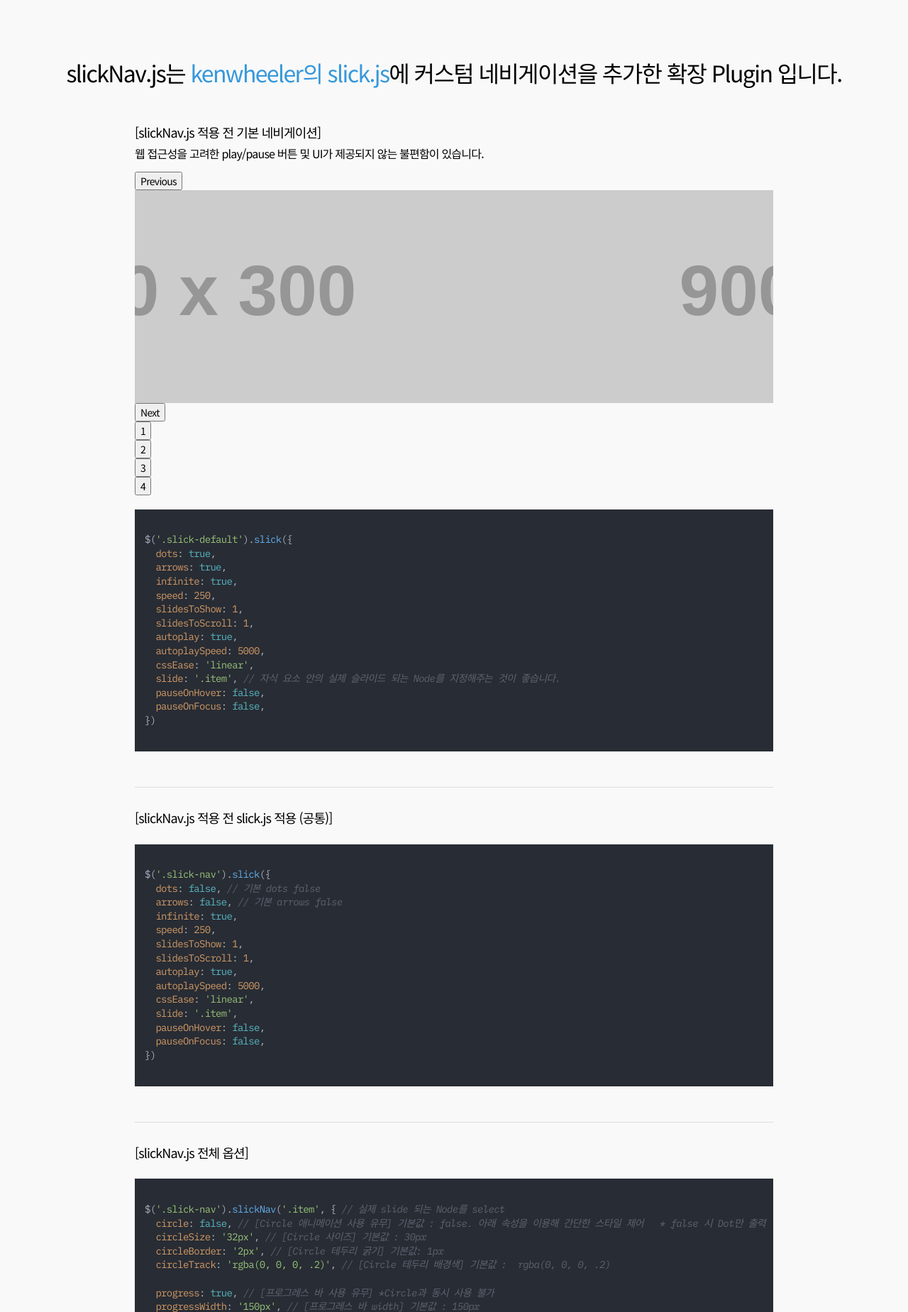
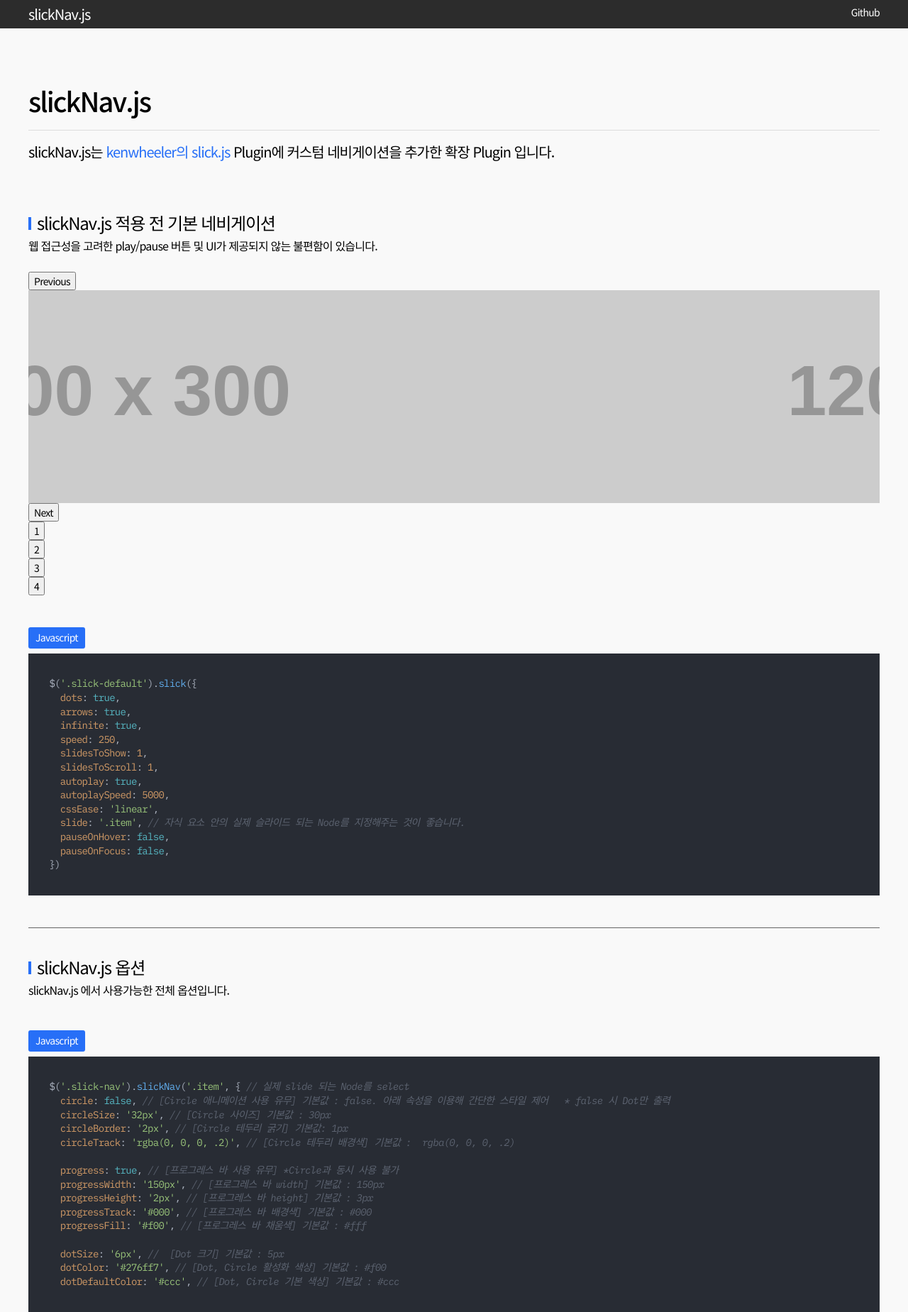
Before and after one commit to kyoungsic-dev/slickNav.js, a plain HTML site: page demo.html in a window 1280 px wide. Shown: the top 1849 px of the page at 71% size. Drawn offline with nearby package versions, Linux system fonts and the light colour scheme; placeholder pictures from the web are drawn by us.

Commit message:
apply template

```diff
--- /dev/null
+++ b/css/sass/style.scss
@@ -0,0 +1,121 @@
+#viewport {
+  background-color: #f9f9f9f9;
+  min-height: 100vh;
+}
+
+.inner {
+  width: 1200px;
+  margin-left: auto;
+  margin-right: auto;
+}
+
+header {
+  background-color: #2c2c2c;
+  padding: 10px 0;
+
+  .inner {
+    display: flex;
+    justify-content: space-between;
+  }
+
+  h1 {
+    font-size: 20px;
+    color: #fff;
+    line-height: 1em;
+  }
+
+  a {
+    line-height: 1em;
+    color: #fff;
+    font-size: 14px;
+    transition: all .3s ease;
+
+    &:hover {
+      opacity: .7;
+    }
+  }
+}
+
+.demo-body {
+  padding: 75px 0;
+}
+
+.demo-body__top {
+  h1 {
+    font-size: 38px;
+    line-height: 1.4em;
+    padding-bottom: 15px;
+    border-bottom: 1px solid #ddd;
+    margin-bottom: 15px;
+    font-weight: 500;
+  }
+
+  p {
+    line-height: 1.5em;
+    font-size: 20px;
+  }
+}
+
+.demo-body__list {
+  margin-top: 75px;
+
+  >li:not(:last-child) {
+    padding-bottom: 45px;
+    margin-bottom: 45px;
+    border-bottom: 1px solid #666;
+  }
+
+  h2 {
+    font-size: 24px;
+    padding-left: 12px;
+    position: relative;
+    margin-bottom: 10px;
+
+    &::before {
+      content: "";
+      width: 4px;
+      height: 90%;
+      background-color: #276ff7;
+      position: absolute;
+      top: 2px;
+      left: 0;
+    }
+  }
+
+  p {
+    font-size: 16px;
+    line-height: 1.5em;
+  }
+}
+
+
+.demo__pre-type{
+  margin-top: 45px;
+  font-size: 14px;
+  line-height: 1em;
+  display: block;
+  background-color: #276ff7;
+  color: #fff;
+  height: 30px;
+  line-height: 28px;
+  border-radius: 3px;
+  width: 80px;
+  text-align: center;
+}
+
+pre {
+  margin-top: 7px;
+
+  code {
+    font-family: 'IBM Plex Mono' !important;
+  }
+}
+
+.slick-default,
+.slick-app {
+  margin-top: 25px;
+}
+
+.slick-nav {
+  margin-top: 15px;
+}
--- a/demo.html
+++ b/demo.html
@@ -5,115 +5,62 @@
   <meta charset="UTF-8">
   <meta http-equiv="X-UA-Compatible" content="IE=edge">
   <meta name="viewport" content="width=device-width, initial-scale=1.0">
-  <link type="text/css" rel="stylesheet" href="./css/base.css" />
-  <link rel="stylesheet" type="text/css" href="https://cdn.jsdelivr.net/npm/slick-carousel@1.8.1/slick/slick.css" />
   <link href="https://fonts.googleapis.com/css?family=Noto+Sans+KR:100,300,400,500,700,900&display=swap&subset=korean"
     rel="stylesheet">
   <link
     href="https://fonts.googleapis.com/css2?family=IBM+Plex+Mono:ital,wght@0,100;0,200;0,300;0,400;0,500;0,600;0,700;1,100;1,200;1,300;1,400;1,500;1,600;1,700&display=swap"
     rel="stylesheet">
+  <link rel="stylesheet" href="./css/base.css">
+  <link rel="stylesheet" href="./css/style.css">
+  <link rel="stylesheet" type="text/css" href="https://cdn.jsdelivr.net/npm/slick-carousel@1.8.1/slick/slick.css" />
   <link rel="stylesheet" href="https://cdnjs.cloudflare.com/ajax/libs/highlight.js/11.5.1/styles/atom-one-dark.min.css">
   <script src="https://code.jquery.com/jquery-3.6.0.min.js"
     integrity="sha256-/xUj+3OJU5yExlq6GSYGSHk7tPXikynS7ogEvDej/m4=" crossorigin="anonymous"></script>
+  <script src="https://cdnjs.cloudflare.com/ajax/libs/highlight.js/11.5.1/highlight.min.js"></script>
   <script type="text/javascript" src="https://cdn.jsdelivr.net/npm/slick-carousel@1.8.1/slick/slick.min.js"></script>
   <script defer type="text/javascript" src="./js/slickNav.js"></script>
-  <script src="https://cdnjs.cloudflare.com/ajax/libs/highlight.js/11.5.1/highlight.min.js"></script>
   <title>slickNav.js</title>
 </head>
 
-<style>
-  html,
-  body {
-    background-color: #f9f9f9f9;
-  }
+<body>
+  <div id="viewport">
+    <header>
+      <div class="inner">
+        <h1>slickNav.js</h1>
+        <a href="https://github.com/kyoungsic-dev" target="_blank">Github</a>
+      </div>
+    </header>
 
-  #viewport {
-    margin-left: auto;
-    margin-right: auto;
-    padding-top: 75px;
-  }
+    <section class="demo-body">
+      <div class="inner">
+        <div class="demo-body__top">
+          <h1>slickNav.js</h1>
+          <p>
+            slickNav.js는 <a href="https://kenwheeler.github.io/slick/" target="_blank" style="color: #276ff7;">kenwheeler의 slick.js</a> Plugin에 커스텀 네비게이션을 추가한 확장 Plugin 입니다.
+          </p>
+        </div>
 
-  .demo-tit {
-    line-height: 1.7em;
-    font-size: 32px;
-    text-align: center;
-  }
+        <ul class="demo-body__list">
+          <li>
+            <h2>slickNav.js 적용 전 기본 네비게이션</h2>
+            <p>웹 접근성을 고려한 play/pause 버튼 및 UI가 제공되지 않는 불편함이 있습니다.</p>
 
-  .demo-slide-list {
-    width: 900px;
-    margin: 45px auto;
-  }
-
-  .demo-slide-list>li:not(:last-child) {
-    padding-bottom: 30px;
-    margin-bottom: 30px;
-    border-bottom: 1px solid #ddd;
-  }
-
-  .demo-slide-list__tit {
-    line-height: 1.4em;
-    font-size: 18px;
-    margin-bottom: 5px;
-  }
-
-  .demo-slide-list__param {
-    line-height: 1.4em;
-    font-size: 16px;
-    margin-bottom: 15px;
-  }
-
-  .demo-slide-list .demo-tit{
-    margin-bottom: 25px;
-  }
-
-  .slide img {
-    width: 100%;
-  }
-
-
-  a {
-    color: #3598db;
-    transition: color .3s ease;
-  }
-
-  a:hover {
-    color: #05558b;
-  }
-
-  pre code {
-    font-family: 'IBM Plex Mono' !important;
-  }
-</style>
-
-<body>
-  <div id="wrap">
-    <div id="viewport">
-      <h1 class="demo-tit">slickNav.js는 <a href="https://kenwheeler.github.io/slick/" target="_blank">kenwheeler의
-          slick.js</a>에 커스텀 네비게이션을 추가한 확장 Plugin 입니다.</h1>
-
-      <ul class="demo-slide-list">
-        <li>
-          <h2 class="demo-slide-list__tit">[slickNav.js 적용 전 기본 네비게이션]</h2>
-          <p class="demo-slide-list__param">
-            웹 접근성을 고려한 play/pause 버튼 및 UI가 제공되지 않는 불편함이 있습니다.
-          </p>
             <div class="slick-default">
               <div class="item">
-              <img src="https://via.placeholder.com/900x300.jpg?text=Slick+default+01" alt="">
+                <img src="https://via.placeholder.com/1200x300.jpg?text=Slick+default+01" alt="">
               </div>
               <div class="item">
-              <img src="https://via.placeholder.com/900x300.jpg?text=Slick+default+02" alt="">
+                <img src="https://via.placeholder.com/1200x300.jpg?text=Slick+default+02" alt="">
               </div>
               <div class="item">
-              <img src="https://via.placeholder.com/900x300.jpg?text=Slick+default+03" alt="">
+                <img src="https://via.placeholder.com/1200x300.jpg?text=Slick+default+03" alt="">
               </div>
               <div class="item">
-              <img src="https://via.placeholder.com/900x300.jpg?text=Slick+default+04" alt="">
+                <img src="https://via.placeholder.com/1200x300.jpg?text=Slick+default+04" alt="">
               </div>
             </div>
-
-<pre>
-  <code class="javascript">
+            <h3 class="demo__pre-type">Javascript</h3>
+<pre><code class="javascript">
   $('.slick-default').slick({
     dots: true,
     arrows: true,
@@ -128,37 +75,15 @@ $('.slick-default').slick({
     pauseOnHover: false,
     pauseOnFocus: false,
   })
-  </code>
-</pre>
 
+</code></pre>
           </li>
 
           <li>
-          <h2 class="demo-slide-list__tit">[slickNav.js 적용 전 slick.js 적용 (공통)]</h2>
-<pre>
-  <code class="javascript">
-$('.slick-nav').slick({
-  dots: false, // 기본 dots false
-  arrows: false, // 기본 arrows false
-  infinite: true,
-  speed: 250,
-  slidesToShow: 1,
-  slidesToScroll: 1,
-  autoplay: true,
-  autoplaySpeed: 5000,
-  cssEase: 'linear',
-  slide: '.item',
-  pauseOnHover: false,
-  pauseOnFocus: false,
-})
-  </code>
-</pre>
-        </li>
-
-        <li>
-          <h2 class="demo-slide-list__tit">[slickNav.js 전체 옵션]</h2>
-<pre>
-  <code class="javascript">
+            <h2>slickNav.js 옵션</h2>
+            <p>slickNav.js 에서 사용가능한 전체 옵션입니다.</p>
+            <h3 class="demo__pre-type">Javascript</h3>
+<pre><code class="javascript">
   $('.slick-nav').slickNav('.item', { // 실제 slide 되는 Node를 select
     circle: false, // [Circle 애니메이션 사용 유무] 기본값 : false. 아래 속성을 이용해 간단한 스타일 제어   * false 시 Dot만 출력
     circleSize: '32px', // [Circle 사이즈] 기본값 : 30px
@@ -172,101 +97,67 @@ $('.slick-nav').slickNav('.item', { // 실제 slide 되는 Node를 select
     progressFill: '#f00', // [프로그레스 바 채움색] 기본값 : #fff
 
     dotSize: '6px', //  [Dot 크기] 기본값 : 5px
-  dotColor: '#3598db', // [Dot 활성화 색상] 기본값 : #f00
-  dotDefaultColor: '#ccc', // [Dot 기본 색상] 기본값 : #ccc
+    dotColor: '#276ff7', // [Dot, Circle 활성화 색상] 기본값 : #f00
+    dotDefaultColor: '#ccc', // [Dot, Circle 기본 색상] 기본값 : #ccc
 
 
     controlOnly: false, // [prev, pause, next 버튼만 출력] 기본값 : false
 
     duration: 5000, // 슬라이드 autoplay 시간과 동일한 값
   });
-  </code>
-</pre>
+
+</code></pre>
           </li>
 
+
           <li>
-          <h1 class="demo-tit">적용 예시</h1>
-          <h2 class="demo-slide-list__tit">[dots 및 play/pause 버튼 출력]</h2>
-
-          <div class="slide01 slick-nav">
+            <h2>[적용예시] dots 및 play/pause 버튼 출력</h2>
+            <div class="slide01 slick-app">
               <div class="item">
-              <img src="https://via.placeholder.com/900x300.jpg?text=Slick+dots+01" alt="">
+                <img src="https://via.placeholder.com/1200x300.jpg?text=Slick+dots+01" alt="">
               </div>
               <div class="item">
-              <img src="https://via.placeholder.com/900x300.jpg?text=Slick+dots+02" alt="">
+                <img src="https://via.placeholder.com/1200x300.jpg?text=Slick+dots+02" alt="">
               </div>
               <div class="item">
-              <img src="https://via.placeholder.com/900x300.jpg?text=Slick+dots+03" alt="">
+                <img src="https://via.placeholder.com/1200x300.jpg?text=Slick+dots+03" alt="">
               </div>
               <div class="item">
-              <img src="https://via.placeholder.com/900x300.jpg?text=Slick+dots+04" alt="">
+                <img src="https://via.placeholder.com/1200x300.jpg?text=Slick+dots+04" alt="">
               </div>
             </div>
-
-<pre>
-  <code class="javascript">
+            <h3 class="demo__pre-type">Javascript</h3>
+<pre><code class="javascript">
   $('.slick-nav').slickNav('.item',{
     dotSize: '6px', //  [Dot 크기] 기본값 : 5px
-  dotColor: '#3598db', // [Dot 활성화 색상] 기본값 : #f00
+    dotColor: '#276ff7', // [Dot 활성화 색상] 기본값 : #f00
     dotDefaultColor: '#ccc', // [Dot 기본 색상] 기본값 : #ccc
     duration: 5000, // 슬라이드 autoplay 시간과 동일한 값
   });
-  </code>
-</pre>
+
+</code></pre>
           </li>
 
+
           <li>
-          <h2 class="demo-slide-list__tit">[progress bar 및 play/pause 버튼 출력]</h2>
+            <h2>[적용예시] dots animation</h2>
 
-          <div class="slide02 slick-nav">
+            <div class="slide03 slick-app">
               <div class="item">
-              <img src="https://via.placeholder.com/900x300.jpg?text=Slick+progress+bar+01" alt="">
+                <img src="https://via.placeholder.com/1200x300.jpg?text=Slick+dots+animation+01" alt="">
               </div>
               <div class="item">
-              <img src="https://via.placeholder.com/900x300.jpg?text=Slick+progress+bar+02" alt="">
+                <img src="https://via.placeholder.com/1200x300.jpg?text=Slick+dots+animation+02" alt="">
               </div>
               <div class="item">
-              <img src="https://via.placeholder.com/900x300.jpg?text=Slick+progress+bar+03" alt="">
+                <img src="https://via.placeholder.com/1200x300.jpg?text=Slick+dots+animation+03" alt="">
               </div>
               <div class="item">
-              <img src="https://via.placeholder.com/900x300.jpg?text=Slick+progress+bar+04" alt="">
+                <img src="https://via.placeholder.com/1200x300.jpg?text=Slick+dots+animation+04" alt="">
               </div>
             </div>
-
-<pre>
-  <code class="javascript">
-$('.slick-nav').slickNav('.item', {
-  progress: true, // [프로그레스 바 사용 유무] *Circle과 동시 사용 불가
-  progressWidth: '150px', // [프로그레스 바 width] 기본값 : 150px
-  progressHeight: '2px', // [프로그레스 바 height] 기본값 : 3px
-  progressTrack: '#000', // [프로그레스 바 배경색] 기본값 : #000
-  progressFill: '#f00', // [프로그레스 바 채움색] 기본값 : #fff
-  duration: 5000, // 슬라이드 autoplay 시간과 동일한 값
-});
-  </code>
-</pre>
-        </li>
-
-        <li>
-          <h2 class="demo-slide-list__tit">[dots animation]</h2>
-
-          <div class="slide03 slick-nav">
-            <div class="item">
-              <img src="https://via.placeholder.com/900x300.jpg?text=Slick+dots+animation+01" alt="">
-            </div>
-            <div class="item">
-              <img src="https://via.placeholder.com/900x300.jpg?text=Slick+dots+animation+02" alt="">
-            </div>
-            <div class="item">
-              <img src="https://via.placeholder.com/900x300.jpg?text=Slick+dots+animation+03" alt="">
-            </div>
-            <div class="item">
-              <img src="https://via.placeholder.com/900x300.jpg?text=Slick+dots+animation+04" alt="">
-            </div>
-          </div>
-
-<pre>
-  <code class="javascript">
+            <h3 class="demo__pre-type">Javascript</h3>
+<pre><code class="javascript">
   $('.slick-nav').slickNav('.item', {
     circle: true, // [Circle 애니메이션 사용 유무] 기본값 : false. 아래 속성을 이용해 간단한 스타일 제어 * false 시 Dot만 출력
     circleSize: '32px', // [Circle 사이즈] 기본값 : 30px
@@ -274,39 +165,39 @@ $('.slick-nav').slickNav('.item', {
     circleTrack: 'rgba(0, 0, 0, .2)', // [Circle 테두리 배경색] 기본값 :  rgba(0, 0, 0, .2)
     duration: 5000, // 슬라이드 autoplay 시간과 동일한 값
   });
-  </code>
-</pre>
+
+</code></pre>
           </li>
 
           <li>
-          <h2 class="demo-slide-list__tit">[control 버튼만 출력]</h2>
+            <h2>[적용예시] control 버튼만 출력</h2>
 
-          <div class="slide04 slick-nav">
+            <div class="slide04 slick-app">
               <div class="item">
-              <img src="https://via.placeholder.com/900x300.jpg?text=Slick+nav+only+01" alt="">
+                <img src="https://via.placeholder.com/1200x300.jpg?text=Slick+nav+only+01" alt="">
               </div>
               <div class="item">
-              <img src="https://via.placeholder.com/900x300.jpg?text=Slick+nav+only+02" alt="">
+                <img src="https://via.placeholder.com/1200x300.jpg?text=Slick+nav+only+02" alt="">
               </div>
               <div class="item">
-              <img src="https://via.placeholder.com/900x300.jpg?text=Slick+nav+only+03" alt="">
+                <img src="https://via.placeholder.com/1200x300.jpg?text=Slick+nav+only+03" alt="">
               </div>
               <div class="item">
-              <img src="https://via.placeholder.com/900x300.jpg?text=Slick+nav+only+04" alt="">
+                <img src="https://via.placeholder.com/1200x300.jpg?text=Slick+nav+only+04" alt="">
               </div>
             </div>
-
-<pre>
-  <code class="javascript">
+            <h3 class="demo__pre-type">Javascript</h3>
+<pre><code class="javascript">
   $('.slick-nav').slickNav('.item', {
     controlOnly: true, // [prev, pause, next 버튼만 출력] 기본값 : false
     duration: 5000, // 슬라이드 autoplay 시간과 동일한 값
   });
-  </code>
-</pre>
+
+</code></pre>
           </li>
         </ul>
       </div>
+    </section>
   </div>
 
   <script>
@@ -331,7 +222,7 @@ $('.slick-nav').slickNav('.item', {
         pauseOnFocus: false,
       })
 
-      $('.slick-nav').slick({
+      $('.slick-app').slick({
         dots: false,
         arrows: false,
         infinite: true,
@@ -350,9 +241,9 @@ $('.slick-nav').slickNav('.item', {
 
       var slide01 = $('.slide01');
 
-      slide01.slickNav('.item',{
+      slide01.slickNav('.item', {
         dotSize: '6px',
-        dotColor: '#3598db',
+        dotColor: '#276ff7',
       });
 
 
@@ -377,6 +268,7 @@ $('.slick-nav').slickNav('.item', {
         circleSize: '32px',
         circleBorder: '2px',
         circleTrack: 'rgba(0, 0, 0, .2)',
+        dotColor: '#276ff7',
       });
 
 
```
Also changed, not shown: css/style.css (added). Lines whose indentation alone changed are shown as unchanged.
